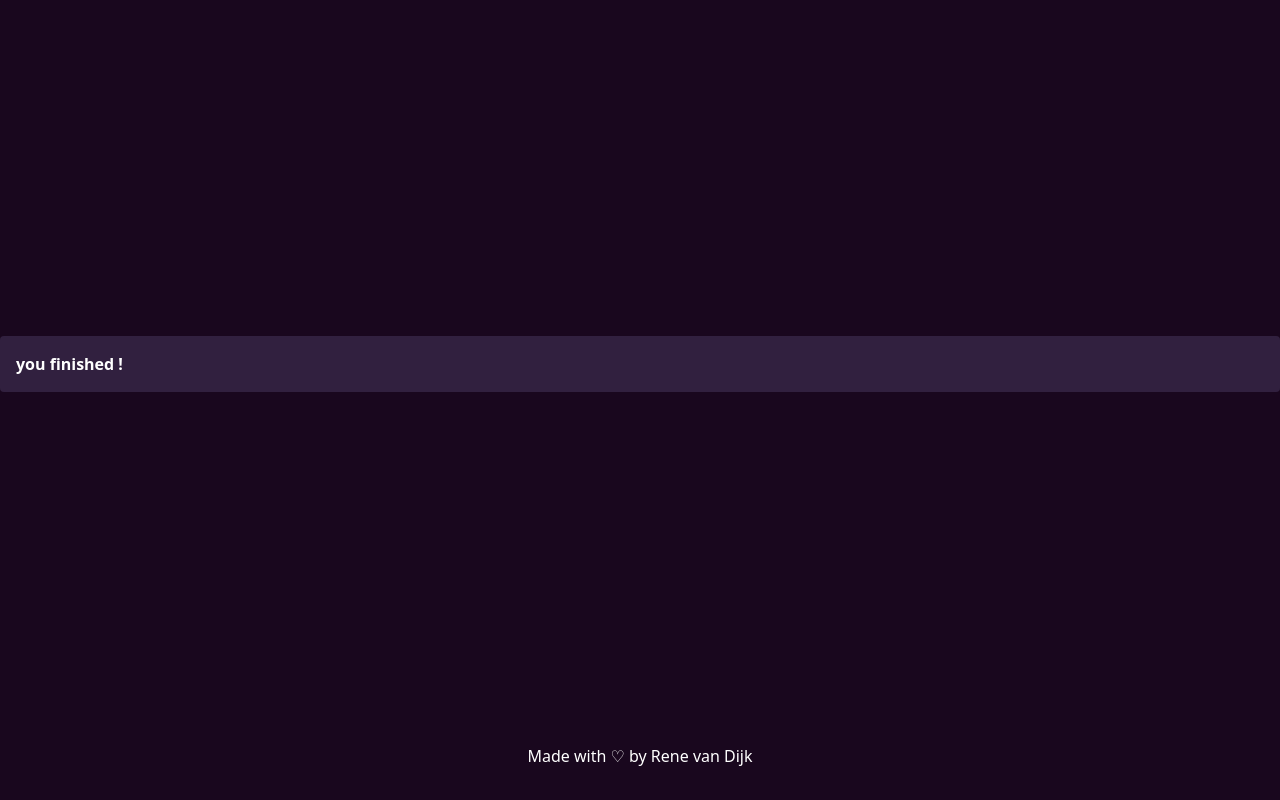
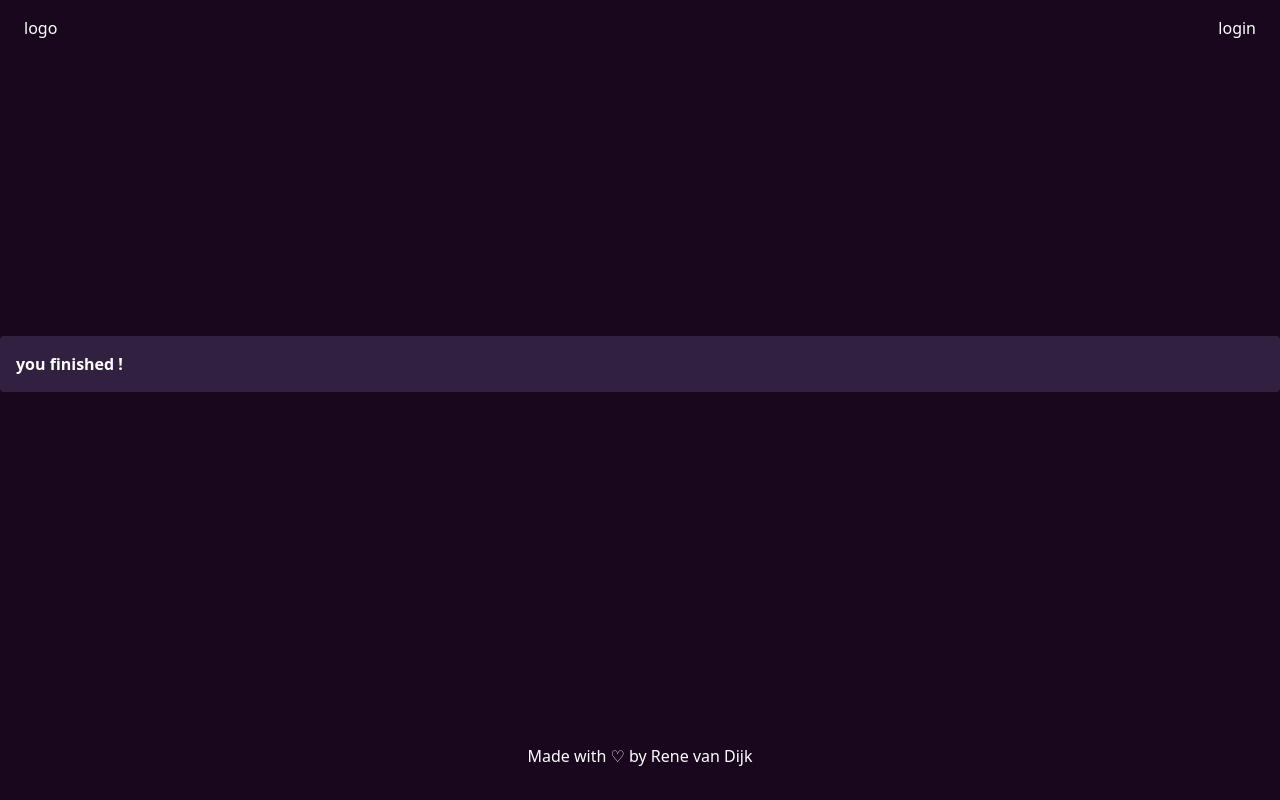
Before and after one commit to lynea/dev-tools, a Next.js app: page /onboarding/completed in a window 1280 px wide. Built offline with nearby package versions, Linux system fonts and the light colour scheme; no server answers.

Commit message:
feat: add auth and nav bar

```diff
--- a/app/api/hello/route.ts
+++ /dev/null
@@ -1,3 +0,0 @@
-export async function GET(request: Request) {
-  return new Response('Hello, Next.js!')
-}
--- a/app/layout.tsx
+++ b/app/layout.tsx
@@ -1,4 +1,8 @@
+import QueryProvider from "@/components/QueryClient/QueryClient";
 import "./globals.css";
+
+import AuthContext from "@/components/AuthContext/AuthContext";
+import { Nav } from "@/components/Nav/Nav";
 
 export const metadata = {
   title: "Mijndomein dev tools",
@@ -14,7 +18,10 @@ export default function RootLayout({
     <html lang="en">
       <body className="bg-purple-200 flex justify-center items-center w-full  flex-col min-h-screen">
         <main className=" mt-8 flex justify-center items-center max-w-7xl  w-full h-full  min-h-[calc(100vh_-_10rem)]">
-          {children}
+          <AuthContext>
+            <Nav />
+            {children}
+          </AuthContext>
         </main>
         <footer className="flex w-full justify-center items-center py-5 text-white mt-10  ">
           Made with ♡ by Rene van Dijk
--- a/app/onboarding/page.tsx
+++ b/app/onboarding/page.tsx
@@ -2,17 +2,28 @@ import { DonutScene } from "@/components/DonutScene/DonutScene";
 import { Alert } from "@/components/Notification/Notification";
 import { Title } from "@/components/Title/Title";
 import Link from "next/link";
+import { getServerSession } from "next-auth/next";
+import { authOptions } from "../../pages/api/auth/[...nextauth]";
+import { redirect } from "next/navigation";
 
 export default async function Page({
   searchParams,
 }: {
-  searchParams: { name: string; team: string };
+  searchParams: { team: string };
 }) {
-  const { name, team } = searchParams;
+  const { team } = searchParams;
+
+  const session = await getServerSession(authOptions);
+
+  if (!session?.user) {
+    redirect("/api/auth/signin");
+  }
+
+  const { user } = session;
 
   return (
     <section className="w-full flex flex-col justify-center items-center ">
-      <div className="absolute top-5">
+      <div className="absolute top-11">
         <Alert>
           This project is currently in alfa if you encounter any problems please
           report them to Rene van Dijk or your team lead
@@ -22,7 +33,7 @@ export default async function Page({
       <Title size="xl"> My onboarding </Title>
       <h2 className="text-white font-bold text-4xl mt-6 mb-2">
         {" "}
-        Welcome {name}!{" "}
+        Welcome {user.name}!{" "}
       </h2>
       <h2 className="text-white font-bold text-3xl">
         {" "}
@@ -30,7 +41,7 @@ export default async function Page({
       </h2>
 
       <div className="h-96 mb-12">
-        <DonutScene></DonutScene>
+        <DonutScene />
       </div>
       <p className="text-white  text-2xl mt-6">
         {" "}
--- /dev/null
+++ b/components/AuthContext/AuthContext.tsx
@@ -0,0 +1,11 @@
+"use client";
+
+import { SessionProvider } from "next-auth/react";
+
+export interface AuthContextProps {
+  children: React.ReactNode;
+}
+
+export default function AuthContext({ children }: AuthContextProps) {
+  return <SessionProvider>{children}</SessionProvider>;
+}
--- /dev/null
+++ b/components/Nav/Nav.tsx
@@ -0,0 +1,20 @@
+"use client";
+
+import { FunctionComponent } from "react";
+
+import { signIn, signOut, useSession } from "next-auth/react";
+
+export const Nav: FunctionComponent = () => {
+  const { data: session } = useSession();
+
+  return (
+    <nav className="absolute top-0 text-white flex justify-between w-full px-6 py-4">
+      <div>logo</div>
+      {session?.user ? (
+        <button onClick={() => signOut()}>logout</button>
+      ) : (
+        <button onClick={() => signIn}>login</button>
+      )}
+    </nav>
+  );
+};
--- /dev/null
+++ b/components/QueryClient/QueryClient.tsx
@@ -0,0 +1,15 @@
+"use client";
+
+import { QueryClient, QueryClientProvider } from "react-query";
+
+const queryClient = new QueryClient();
+
+export default function QueryProvider({
+  children,
+}: {
+  children: React.ReactNode;
+}) {
+  return (
+    <QueryClientProvider client={queryClient}>{children}</QueryClientProvider>
+  );
+}
--- a/package.json
+++ b/package.json
@@ -21,20 +21,25 @@
     "@types/node": "18.14.6",
     "@types/react": "18.0.28",
     "@types/react-dom": "18.0.11",
+    "axios": "^1.3.4",
+    "bcrypt": "^5.1.0",
     "eslint": "8.35.0",
     "eslint-config-next": "13.2.3",
     "googleapis": "^112.0.0",
     "i": "^0.3.7",
     "lottie-react": "^2.4.0",
     "next": "13.2.3",
+    "next-auth": "^4.20.1",
     "npm": "^9.6.2",
     "react": "18.2.0",
     "react-dom": "18.2.0",
+    "react-query": "^3.39.3",
     "typescript": "4.9.5"
   },
   "devDependencies": {
     "@commitlint/cli": "^17.4.4",
     "@commitlint/config-conventional": "^17.4.4",
+    "@types/bcrypt": "^5.0.0",
     "autoprefixer": "^10.4.13",
     "husky": "^8.0.3",
     "postcss": "^8.4.21",
--- /dev/null
+++ b/pages/api/auth/[...nextauth].ts
@@ -0,0 +1,16 @@
+import NextAuth from "next-auth";
+import type { NextAuthOptions } from "next-auth";
+import GithubProvider from "next-auth/providers/github";
+
+export const authOptions: NextAuthOptions = {
+  // Configure one or more authentication providers
+  providers: [
+    GithubProvider({
+      clientId: process.env.GITHUB_ID as string,
+      clientSecret: process.env.GITHUB_SECRET as string,
+    }),
+    // ...add more providers here
+  ],
+};
+
+export default NextAuth(authOptions);
```
Also changed, not shown: 1 other file (tests, documents, lock files or other folders).
